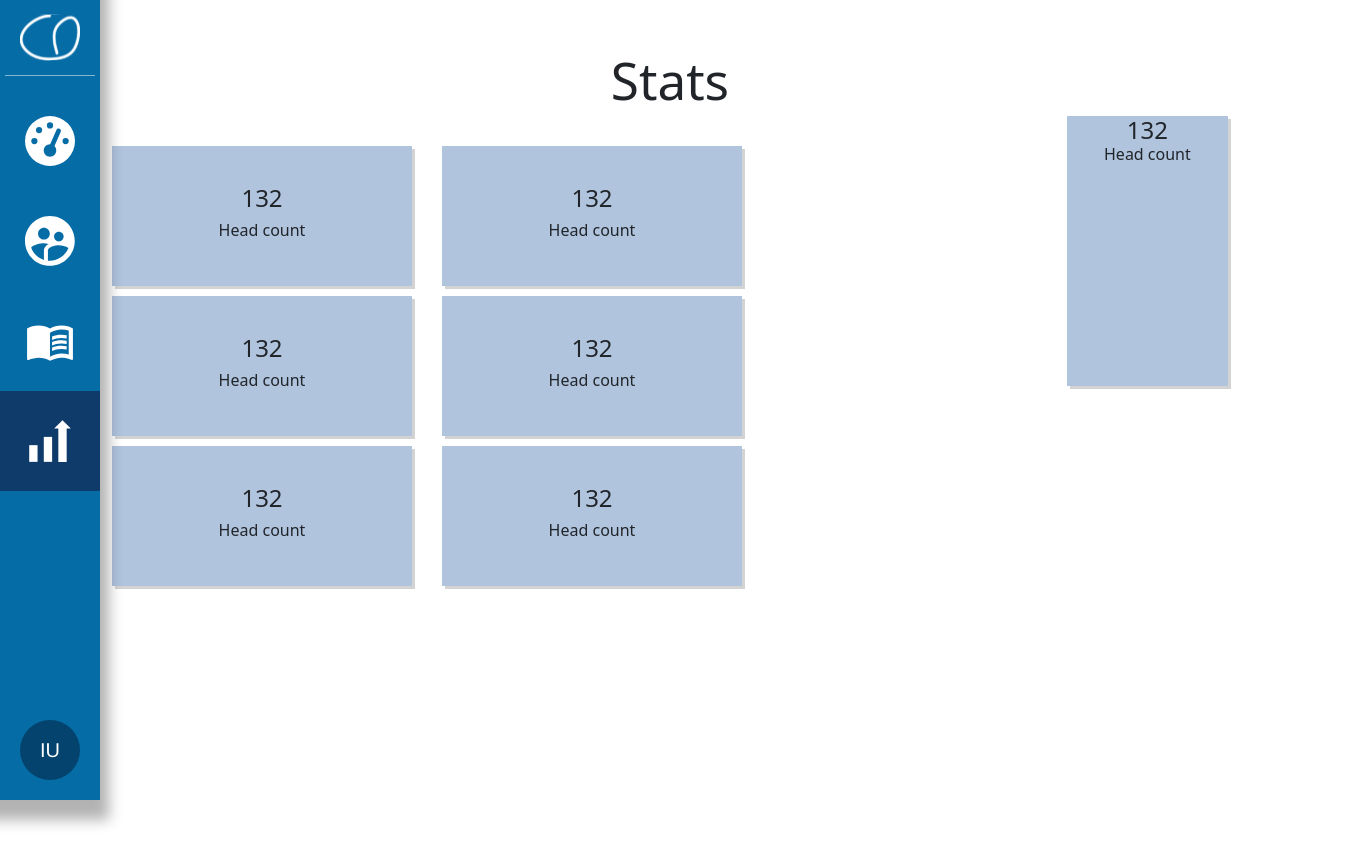
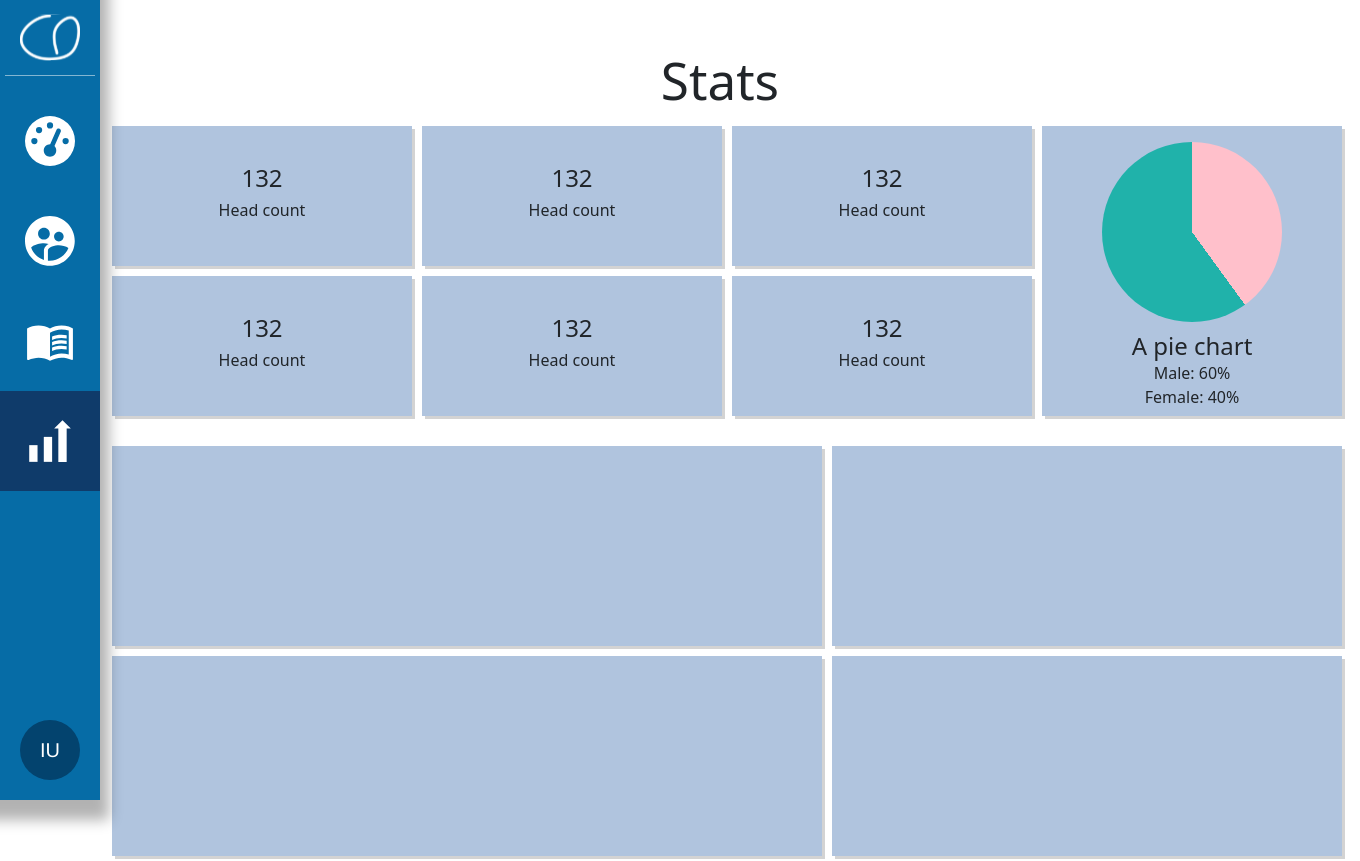
Before and after one commit to CemGurhan/team_manager_frontend, a React (Vite) app: page /stats in a window 1280 px wide. Shown: the top 861 px of the page, 1360 px wide, since content can reach past the window. Before the commit the page ends 800 px from the top, so only its background shows below. Built offline with nearby package versions, Linux system fonts and the light colour scheme.

Commit message:
added some ratios'

```diff
--- a/src/DashBoardModule/dashboard.css
+++ b/src/DashBoardModule/dashboard.css
@@ -69,14 +69,14 @@
     text-align: center;
 }
 
-.pie {
+.Utilisation {
     width: 120px;
     height: 120px;
     background-image: conic-gradient(pink 40%, lightseagreen 17%, lightseagreen);
     border-radius: 50%;
     margin-right: auto;
     margin-left: auto;
-  }
+}
 
 .MFRatio{
     width: 120px;
--- a/src/DashBoardModule/dashboard.tsx
+++ b/src/DashBoardModule/dashboard.tsx
@@ -154,7 +154,7 @@ const Graph = () => {
       </section>
 
       <section>
-        <div className="pie"></div>
+        <div className="Utilisation"></div>
         <h5 className="ratiotitle">Male/Female ratio: 60%</h5>
       </section>
 
--- a/src/StatsPage/stats.css
+++ b/src/StatsPage/stats.css
@@ -1,16 +1,17 @@
-.topmodulecontainer{
+.topContainer{
     display: flex;
     flex-direction: row;
     gap: 10px;
+    padding-top: 10px;
 }
 
-.numberModulesContainer{
+.topColumn{
     display: flex;
-    flex-direction: row;
-    flex-wrap: wrap;
-    gap: 10px 30px;
-    margin-top: 30px;
+    flex-direction: column;
+    gap: 10px;
 }
+
+
 
 .numberModuleContainer{
     display: flex;
@@ -22,9 +23,44 @@
     box-shadow: 3px 3px lightgrey;
 }
 
-.bignumberModuleContainer{
+.blockModuleContainer{
     width: 300px;
-    height: 270px;
+    height: 290px;
     background-color: lightsteelblue;
     box-shadow: 3px 3px lightgrey;
 }
+
+.bigRatio {
+    width: 180px;
+    height: 180px;
+    background-image: conic-gradient(pink 40%, lightseagreen 17%, lightseagreen);
+    border-radius: 50%;
+    margin-right: auto;
+    margin-left: auto;
+    margin-top: 6px;
+}
+
+.padding {
+    height: 10px;
+}
+
+.bottomContainer{
+    padding-top: 30px;
+    display: flex;
+    flex-direction: row;
+    gap: 10px;
+}
+
+.bigStatModule{
+    width: 710px;
+    height: 200px;
+    background-color: lightsteelblue;
+    box-shadow: 3px 3px lightgrey;
+}
+
+.smallStatModule{
+    width: 510px;
+    height: 200px;
+    background-color: lightsteelblue;
+    box-shadow: 3px 3px lightgrey;
+}
--- a/src/StatsPage/stats.tsx
+++ b/src/StatsPage/stats.tsx
@@ -1,19 +1,36 @@
 import './stats.css'
+
 
 const Stats = () => {
     return(
         <div>
             <h1>Stats</h1>
-            <section className='topmodulecontainer'>
-                <section className='numberModulesContainer'>
-                    <NumberModule />
-                    <NumberModule />
-                    <NumberModule />
-                    <NumberModule />
+            <section className='topContainer'>
+                <section className='topColumn'>
                     <NumberModule />
                     <NumberModule />
                 </section>
-                <BlockModule />
+                <section className='topColumn'>
+                    <NumberModule />
+                    <NumberModule />
+                </section>
+                <section className='topColumn'>
+                    <NumberModule />
+                    <NumberModule />
+                </section>
+                <section className='topColumn'>
+                    <BlockModule />
+                </section>
+            </section>
+            <section className='bottomContainer'>
+                <section className='topColumn'>
+                    <BigStatModule />
+                    <BigStatModule />
+                </section>
+                <section className='topColumn'>
+                    <SmallStatModule />
+                    <SmallStatModule />
+                </section>
             </section>
         </div>
     )
@@ -31,9 +48,29 @@ const NumberModule = () => {
 
 const BlockModule = () => {
     return (
-        <section className='bignumberModuleContainer'>
-            <h4>132</h4>
-            <h6>Head count</h6>
+        <section className='blockModuleContainer'>
+            <div className='padding'></div>
+            <div className='bigRatio'></div>
+            <div className='padding'></div>
+            <h4>A pie chart</h4>
+            <div>Male: 60%</div>
+            <div>Female: 40%</div>
+        </section>
+    )
+}
+
+const BigStatModule = () => {
+    return (
+        <section className='bigStatModule'>
+
+        </section>
+    )
+}
+
+const SmallStatModule = () => {
+    return (
+        <section className='smallStatModule'>
+
         </section>
     )
 }
```
